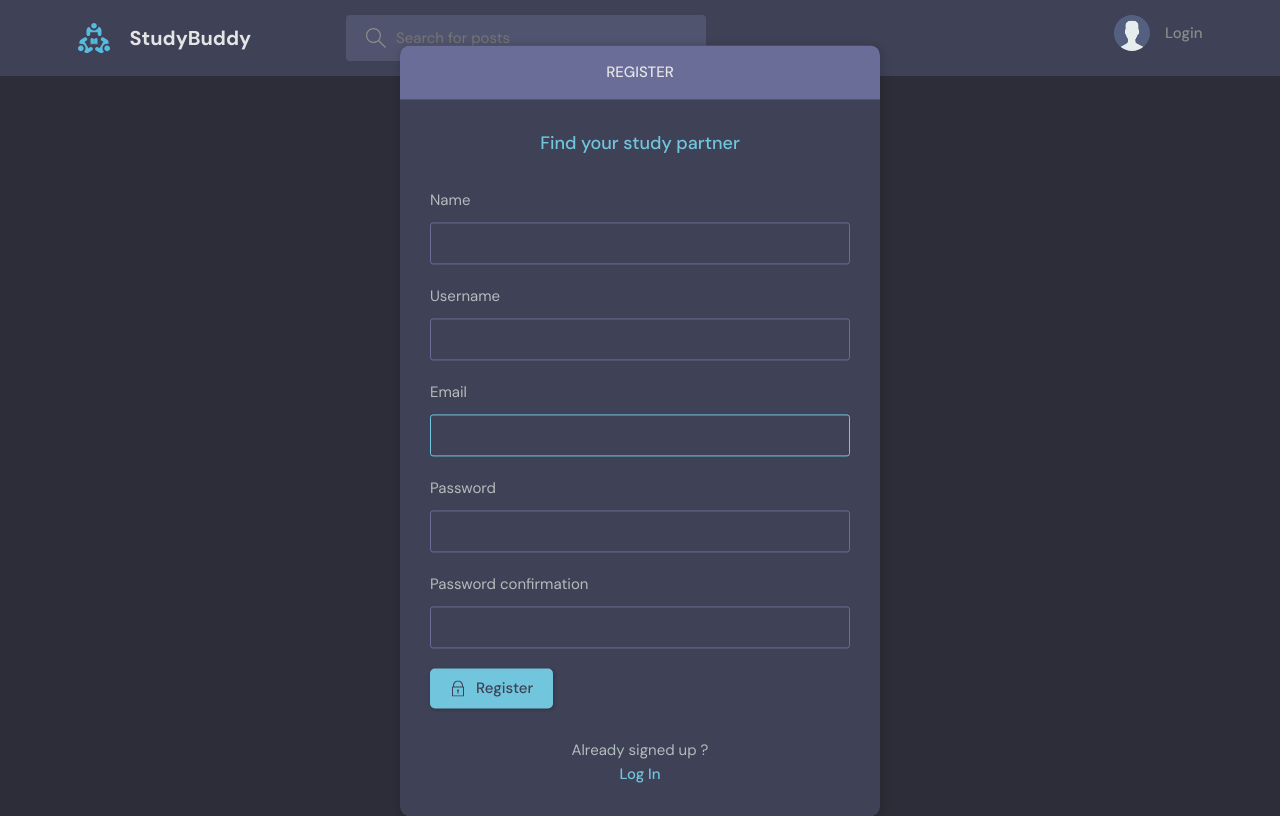
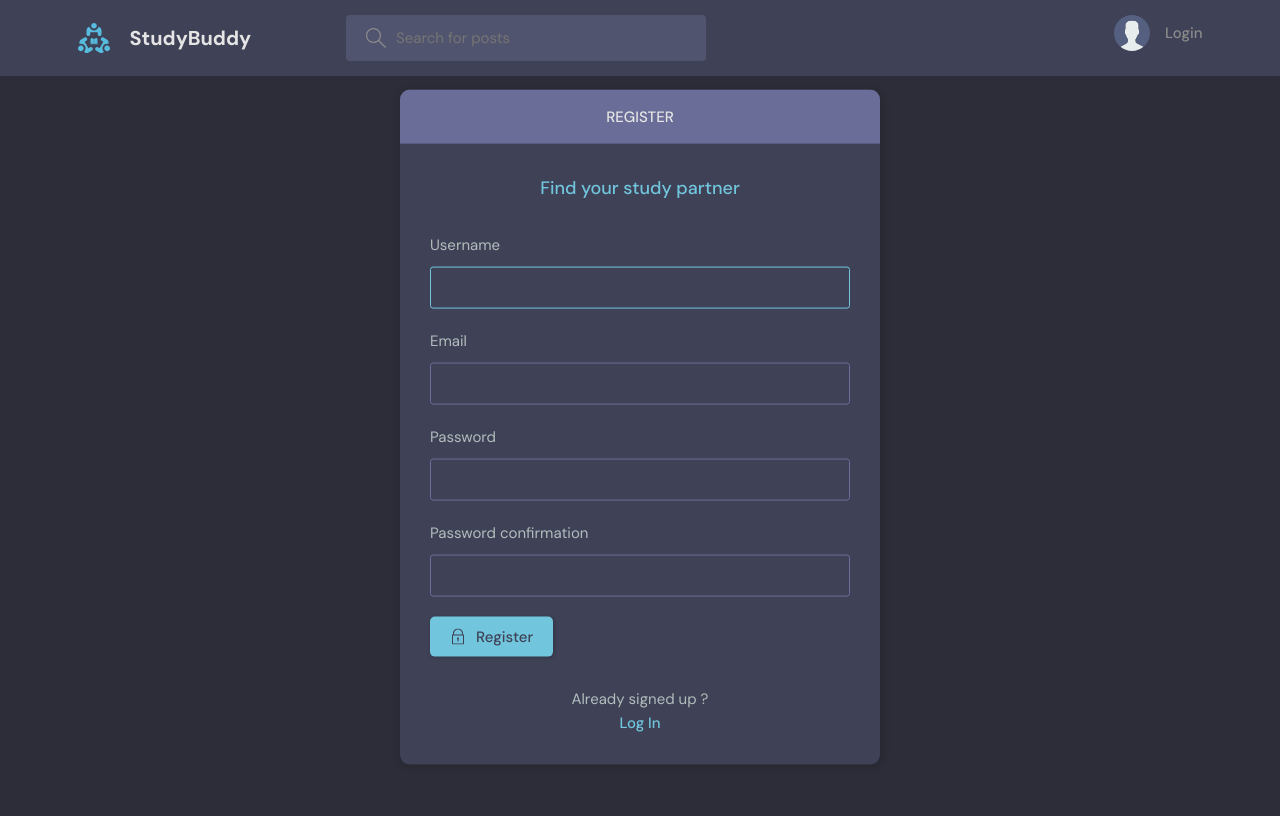
Before and after one commit to 0206neha/StudyBuddy, a Django app: page /register/ in a window 1280 px wide. After the commit the page ends 764 px from the top, so only its background shows below. Run offline with Django 4.2, Linux system fonts and the light colour scheme.

Commit message:
changes done

```diff
--- a/base/forms.py
+++ b/base/forms.py
@@ -6,7 +6,7 @@ from django.contrib.auth.forms import UserCreationForm
 class MyUserCreationForm(UserCreationForm):
    class Meta:
       model=User
-      fields=['name','username','email','password1','password2']
+      fields=['username','email','password1','password2']
 
 class RoomForm(ModelForm):
      class Meta:
@@ -17,4 +17,4 @@ class RoomForm(ModelForm):
 class UserForm(ModelForm):
    class Meta:
       model=User
-      fields=['avatar','name','username','email','bio']
+      fields=['avatar','username','email','bio']
--- a/base/models.py
+++ b/base/models.py
@@ -7,13 +7,16 @@ from django.contrib.auth.models import AbstractUser
 # # Create your models here.
 
 class User(AbstractUser):
-    name=models.CharField(max_length=200,null=True)
+    # name=models.CharField(max_length=200,null=True)
+    # username=models.EmailField(unique=True,null=True)
+    username=models.CharField(max_length=200,null=True,unique=True)
     email=models.EmailField(unique=True,null=True)
+
     bio=models.TextField(null=True)
 
     avatar=models.ImageField(null=True,default="avatar.svg")
 
-    USERNAME_FIELD='email'
+    USERNAME_FIELD='username'
     REQUIRED_FIELDS=[]
 
 
@@ -55,3 +58,5 @@ class Message(models.Model):
 
     def __str__(self):
         return self.body[0:50]
+
+1
--- a/base/templates/base/login_register.html
+++ b/base/templates/base/login_register.html
@@ -17,8 +17,9 @@
         <form class="form" action="" method="POST">
           {% csrf_token %}
           <div class="form__group form__group">
-            <label for="room_name">Email</label>
-            <input id="username" name="email" type="email" placeholder="e.g. xyz_2214@email.com" />
+            <label for="room_name">Name</label>
+            <!-- <input id="username" name="email" type="email" placeholder="e.g. xyz_2214@email.com" /> -->
+            <input id="username" name="username" type="username"  />
           </div>
           <div class="form__group">
             <label for="password">Password</label>
--- a/base/views.py
+++ b/base/views.py
@@ -33,15 +33,17 @@ def loginPage(request):
         return redirect('home')
 
     if request.method =='POST':
-        email=request.POST.get('email').lower()
+        # email=request.POST.get('email').lower()
+        username=request.POST.get('username').lower()
+
         password=request.POST.get('password')
 
         try:
-            user=User.objects.get(email=email)
+            user=User.objects.get(username=username)
         except:
             messages.error(request,'User does not exist')
 
-        user=authenticate(request,email=email,password=password)
+        user=authenticate(request,username=username,password=password)
         if user is not None:
             login(request,user)
             return redirect('home')
```
Also changed, not shown: db.sqlite3.
